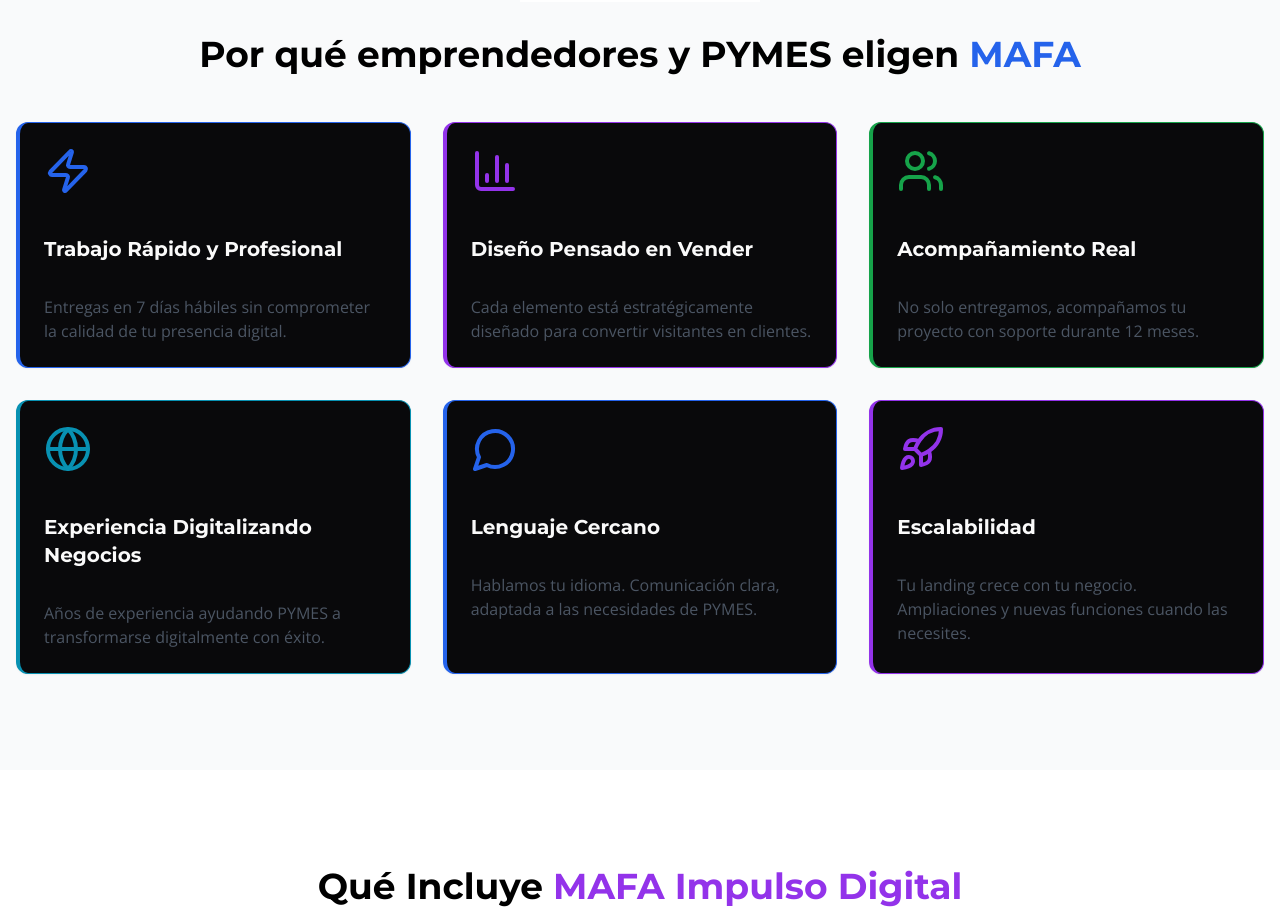
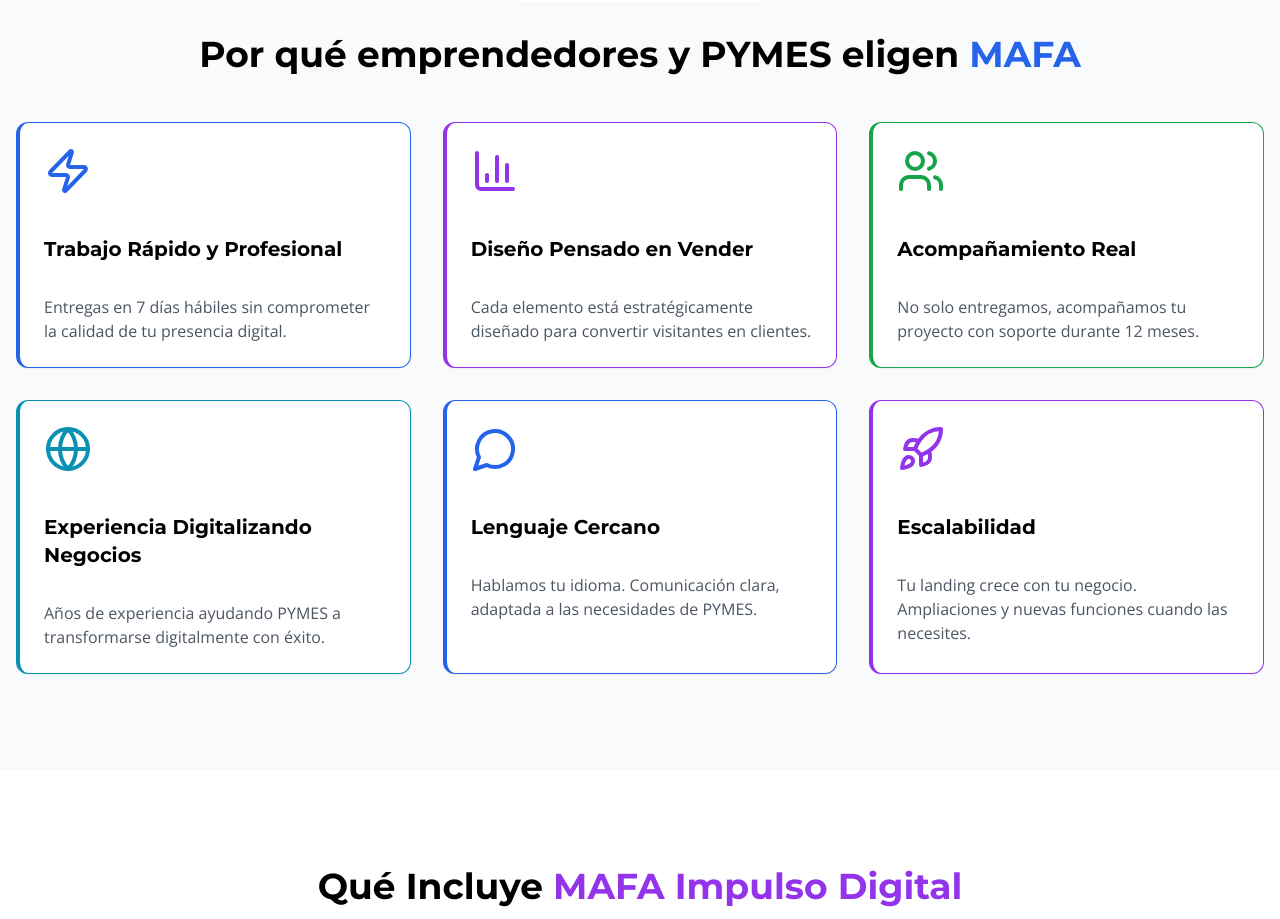
Before and after one commit to miguelangelfuentesalvis/mafa-impulso-digital, a Next.js app: page / in a window 1280 px wide. Shown: the part 1000-1919 px from the top of the page. Built offline with nearby package versions, Linux system fonts and the light colour scheme.

Commit message:
en esta area Por qué emprendedores y PYMES eligen MAFA
Ali hay unas caj

```diff
--- a/src/app/page.tsx
+++ b/src/app/page.tsx
@@ -95,12 +95,12 @@
           </div>
           <h2 className="text-3xl md:text-4xl font-bold text-center mb-12">Por qué emprendedores y PYMES eligen <span className="text-blue-600">MAFA</span></h2>
           <div className="grid md:grid-cols-2 lg:grid-cols-3 gap-8">
-            <div className="bg-card text-card-foreground flex flex-col gap-6 rounded-xl border shadow-sm p-6 hover:shadow-lg transition border-l-4 border-blue-600"><Zap className="w-12 h-12 text-blue-600 mb-4" /><h3 className="text-xl font-bold mb-2">Trabajo Rápido y Profesional</h3><p className="text-gray-600">Entregas en 7 días hábiles sin comprometer la calidad de tu presencia digital.</p></div>
-            <div className="bg-card text-card-foreground flex flex-col gap-6 rounded-xl border shadow-sm p-6 hover:shadow-lg transition border-l-4 border-purple-600"><ChartColumn className="w-12 h-12 text-purple-600 mb-4" /><h3 className="text-xl font-bold mb-2">Diseño Pensado en Vender</h3><p className="text-gray-600">Cada elemento está estratégicamente diseñado para convertir visitantes en clientes.</p></div>
-            <div className="bg-card text-card-foreground flex flex-col gap-6 rounded-xl border shadow-sm p-6 hover:shadow-lg transition border-l-4 border-green-600"><Users className="w-12 h-12 text-green-600 mb-4" /><h3 className="text-xl font-bold mb-2">Acompañamiento Real</h3><p className="text-gray-600">No solo entregamos, acompañamos tu proyecto con soporte durante 12 meses.</p></div>
-            <div className="bg-card text-card-foreground flex flex-col gap-6 rounded-xl border shadow-sm p-6 hover:shadow-lg transition border-l-4 border-cyan-600"><Globe className="w-12 h-12 text-cyan-600 mb-4" /><h3 className="text-xl font-bold mb-2">Experiencia Digitalizando Negocios</h3><p className="text-gray-600">Años de experiencia ayudando PYMES a transformarse digitalmente con éxito.</p></div>
-            <div className="bg-card text-card-foreground flex flex-col gap-6 rounded-xl border shadow-sm p-6 hover:shadow-lg transition border-l-4 border-blue-600"><MessageCircle className="w-12 h-12 text-blue-600 mb-4" /><h3 className="text-xl font-bold mb-2">Lenguaje Cercano</h3><p className="text-gray-600">Hablamos tu idioma. Comunicación clara, adaptada a las necesidades de PYMES.</p></div>
-            <div className="bg-card text-card-foreground flex flex-col gap-6 rounded-xl border shadow-sm p-6 hover:shadow-lg transition border-l-4 border-purple-600"><Rocket className="w-12 h-12 text-purple-600 mb-4" /><h3 className="text-xl font-bold mb-2">Escalabilidad</h3><p className="text-gray-600">Tu landing crece con tu negocio. Ampliaciones y nuevas funciones cuando las necesites.</p></div>
+            <div className="bg-white flex flex-col gap-6 rounded-xl border shadow-sm p-6 hover:shadow-lg transition border-l-4 border-blue-600"><Zap className="w-12 h-12 text-blue-600 mb-4" /><h3 className="text-xl font-bold mb-2">Trabajo Rápido y Profesional</h3><p className="text-gray-600">Entregas en 7 días hábiles sin comprometer la calidad de tu presencia digital.</p></div>
+            <div className="bg-white flex flex-col gap-6 rounded-xl border shadow-sm p-6 hover:shadow-lg transition border-l-4 border-purple-600"><ChartColumn className="w-12 h-12 text-purple-600 mb-4" /><h3 className="text-xl font-bold mb-2">Diseño Pensado en Vender</h3><p className="text-gray-600">Cada elemento está estratégicamente diseñado para convertir visitantes en clientes.</p></div>
+            <div className="bg-white flex flex-col gap-6 rounded-xl border shadow-sm p-6 hover:shadow-lg transition border-l-4 border-green-600"><Users className="w-12 h-12 text-green-600 mb-4" /><h3 className="text-xl font-bold mb-2">Acompañamiento Real</h3><p className="text-gray-600">No solo entregamos, acompañamos tu proyecto con soporte durante 12 meses.</p></div>
+            <div className="bg-white flex flex-col gap-6 rounded-xl border shadow-sm p-6 hover:shadow-lg transition border-l-4 border-cyan-600"><Globe className="w-12 h-12 text-cyan-600 mb-4" /><h3 className="text-xl font-bold mb-2">Experiencia Digitalizando Negocios</h3><p className="text-gray-600">Años de experiencia ayudando PYMES a transformarse digitalmente con éxito.</p></div>
+            <div className="bg-white flex flex-col gap-6 rounded-xl border shadow-sm p-6 hover:shadow-lg transition border-l-4 border-blue-600"><MessageCircle className="w-12 h-12 text-blue-600 mb-4" /><h3 className="text-xl font-bold mb-2">Lenguaje Cercano</h3><p className="text-gray-600">Hablamos tu idioma. Comunicación clara, adaptada a las necesidades de PYMES.</p></div>
+            <div className="bg-white flex flex-col gap-6 rounded-xl border shadow-sm p-6 hover:shadow-lg transition border-l-4 border-purple-600"><Rocket className="w-12 h-12 text-purple-600 mb-4" /><h3 className="text-xl font-bold mb-2">Escalabilidad</h3><p className="text-gray-600">Tu landing crece con tu negocio. Ampliaciones y nuevas funciones cuando las necesites.</p></div>
           </div>
         </div>
       </section>
```
